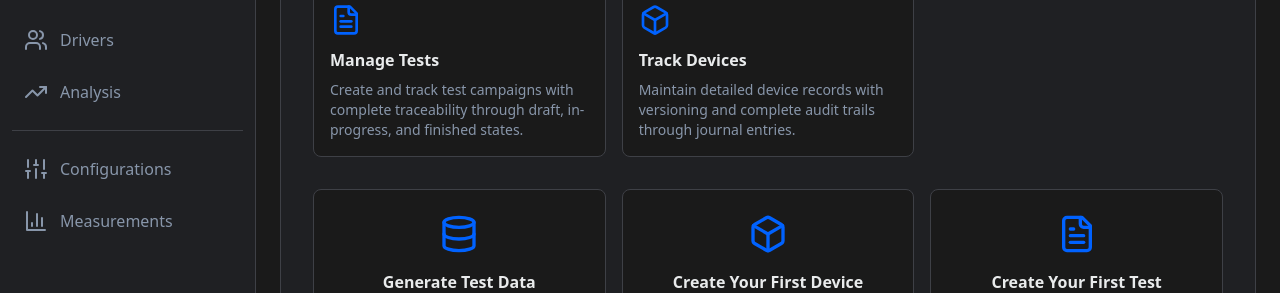
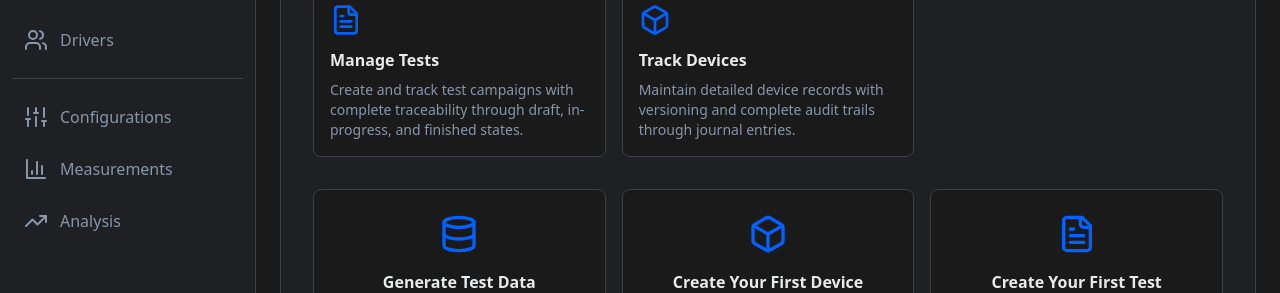
Before and after one commit to quixio/ac-quix-bridge, a Next.js app in the folder test-manager-frontend/: page / in a window 1280 px wide. Shown: the part 266-559 px from the top of the page. Built offline with nearby package versions, Linux system fonts and the light colour scheme; no server answers.

Commit message:
Move Analysis to integrations in sidebar

```diff
--- a/test-manager-frontend/components/layout/sidebar.tsx
+++ b/test-manager-frontend/components/layout/sidebar.tsx
@@ -18,12 +18,12 @@ const navItems: NavItem[] = [
   { href: "/devices", icon: Box, label: "Devices" },
   { href: "/environments", icon: Server, label: "Environments" },
   { href: "/drivers", icon: Users, label: "Drivers" },
-  { href: "/analysis", icon: TrendingUp, label: "Analysis" },
 ]
 
 const integrationItems: NavItem[] = [
   { href: "/config-manager", icon: Sliders, label: "Configurations" },
   { href: "/measurements", icon: BarChart3, label: "Measurements" },
+  { href: "/analysis", icon: TrendingUp, label: "Analysis" },
 ]
 
 export function Sidebar() {
```
